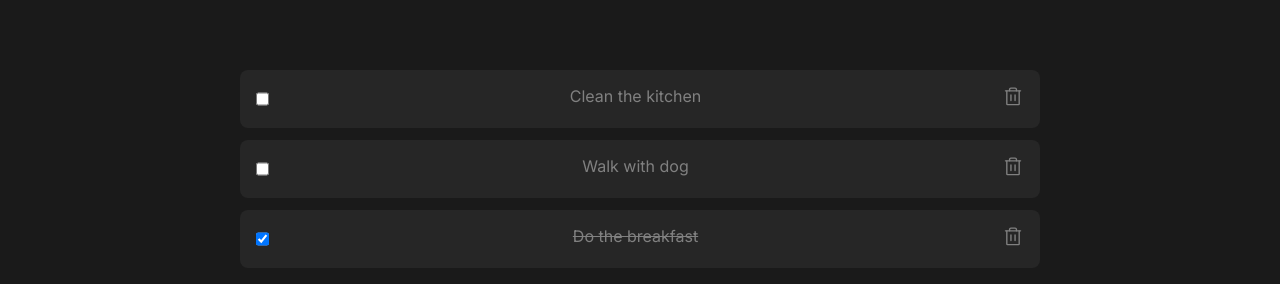
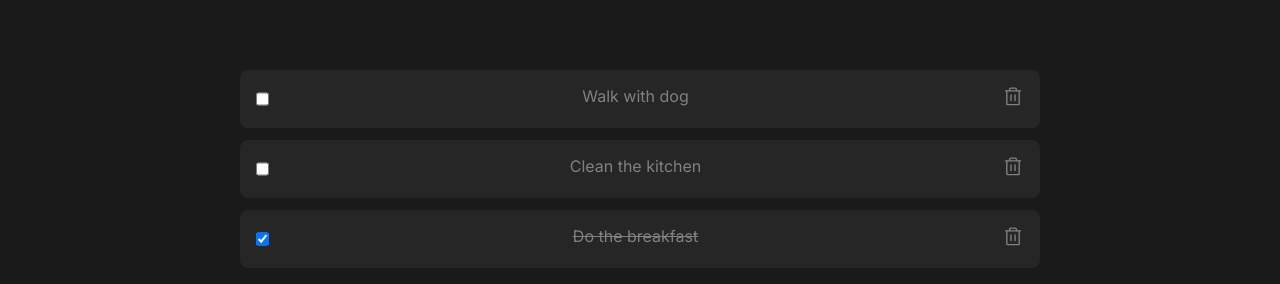
Before and after one commit to Igorth/chores-list-ts, a React (Vite) app: page / in a window 1280 px wide. Shown: the part 284-568 px from the top of the page. Built offline with nearby package versions, Linux system fonts and the light colour scheme.

Commit message:
feat: add delete a chores, sorted chore list

```diff
--- a/src/App.tsx
+++ b/src/App.tsx
@@ -1,9 +1,9 @@
 import { useState } from 'react';
 import styles from './App.module.css';
 import { AddChoresForm } from './components/AddChoresForm';
-import { ChoreItem } from './components/ChoreItem';
 import { Header } from './components/Header';
 import { dummyData } from './data/chores';
+import { ChoresList } from './components/ChoresList';
 
 export function App() {
   const [chores, setChores] = useState(dummyData);
@@ -35,14 +35,11 @@ export function App() {
     <div className={styles.wrapper}>
       <Header />
       <AddChoresForm onSubmit={addChore} />
-      {chores.map((chore) => (
-        <ChoreItem
-          key={chore.id}
-          chore={chore}
-          handleCompletedChange={setChoreCompleted}
-          handleDelete={deleteChore}
-        />
-      ))}
+      <ChoresList
+        chores={chores}
+        handleCompletedChange={setChoreCompleted}
+        handleDelete={deleteChore}
+      />
     </div>
   );
 }
--- a/src/components/ChoresList.tsx
+++ b/src/components/ChoresList.tsx
@@ -1,11 +1,34 @@
+import { Chore } from '../types/chore';
 import { ChoreItem } from './ChoreItem';
 
-export function ChoresList() {
+interface ChoresListProps {
+  chores: Chore[];
+  handleCompletedChange: (id: number, completed: boolean) => void;
+  handleDelete: (id: number) => void;
+}
+
+export function ChoresList({
+  chores,
+  handleCompletedChange,
+  handleDelete,
+}: ChoresListProps) {
+  const choresSorted = chores.sort((a, b) => {
+    if (a.completed === b.completed) {
+      return b.id - a.id;
+    }
+    return a.completed ? 1 : -1;
+  });
+
   return (
     <div>
-      <ChoreItem />
-      <ChoreItem />
-      <ChoreItem />
+      {choresSorted.map((chore) => (
+        <ChoreItem
+          key={chore.id}
+          chore={chore}
+          handleCompletedChange={handleCompletedChange}
+          handleDelete={handleDelete}
+        />
+      ))}
     </div>
   );
 }
```
